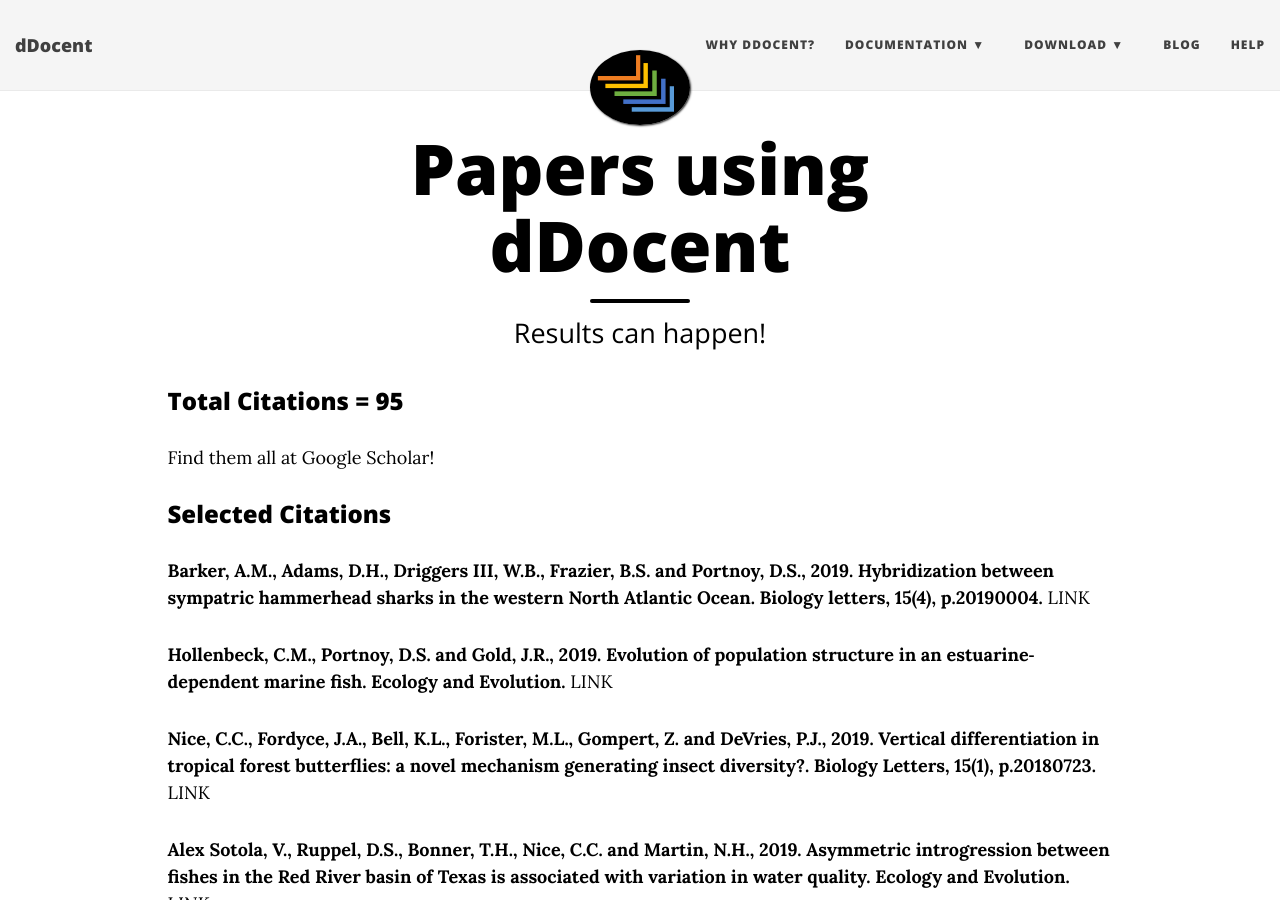
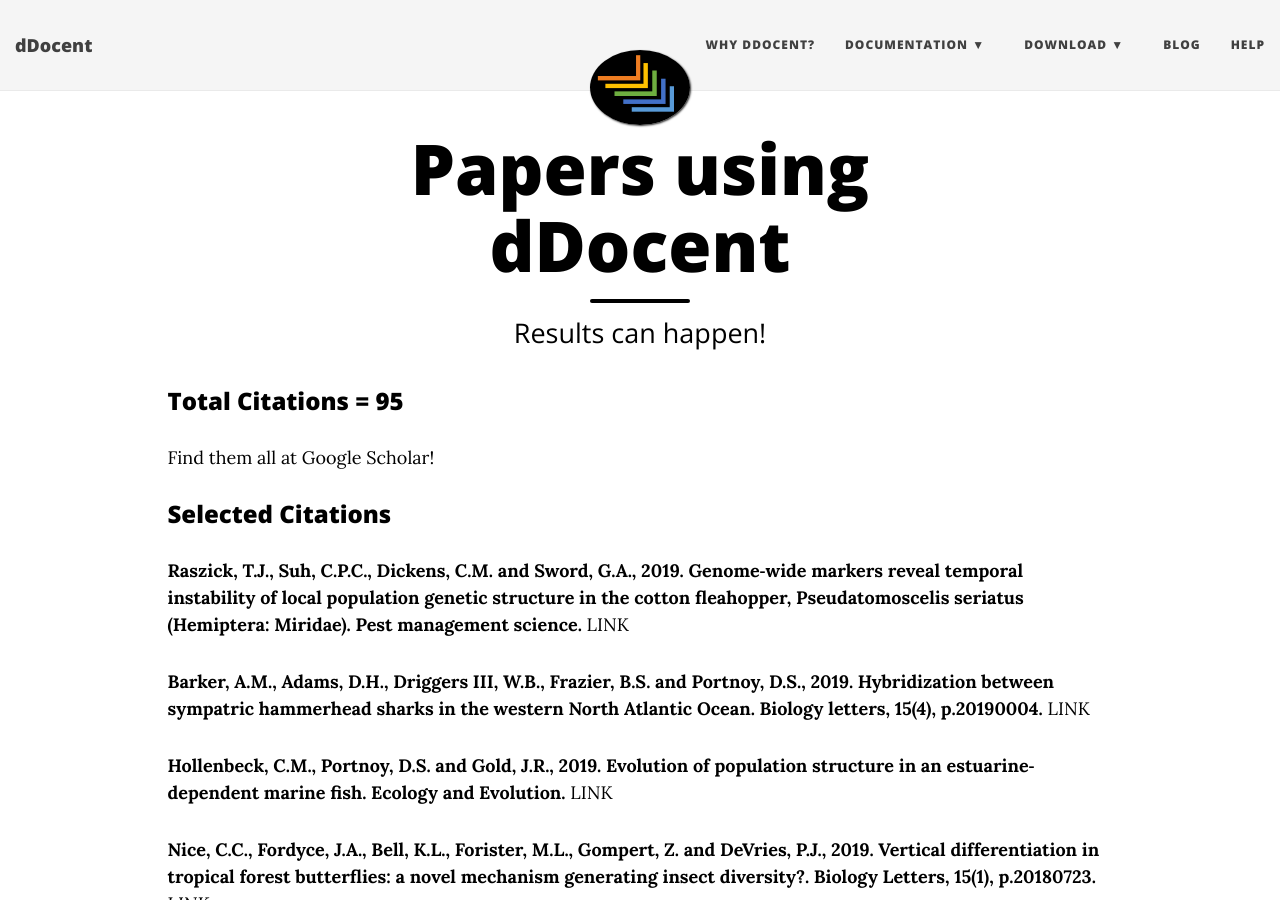
Before and after one commit to jpuritz/dDocent, a Jekyll site: the page built from using.md, in a window 1280 px wide and 900 px high. Built offline with Jekyll 4.4.1, drawn with Linux system fonts in a browser that asks for light colours; nearby versions of some CDN libraries.

Commit message:
Update using.md

```diff
--- a/using.md
+++ b/using.md
@@ -9,6 +9,8 @@
 Find them all at [Google Scholar](https://scholar.google.com/scholar?cites=14803244071106482641&as_sdt=5,40&sciodt=0,40&hl=en)!
 
 ### Selected Citations
+
+**Raszick, T.J., Suh, C.P.C., Dickens, C.M. and Sword, G.A., 2019. Genome‐wide markers reveal temporal instability of local population genetic structure in the cotton fleahopper, Pseudatomoscelis seriatus (Hemiptera: Miridae). Pest management science.** [LINK](https://onlinelibrary.wiley.com/doi/abs/10.1002/ps.5518)
 
 **Barker, A.M., Adams, D.H., Driggers III, W.B., Frazier, B.S. and Portnoy, D.S., 2019. Hybridization between sympatric hammerhead sharks in the western North Atlantic Ocean. Biology letters, 15(4), p.20190004.** [LINK](https://royalsocietypublishing.org/doi/abs/10.1098/rsbl.2019.0004)
 
```
